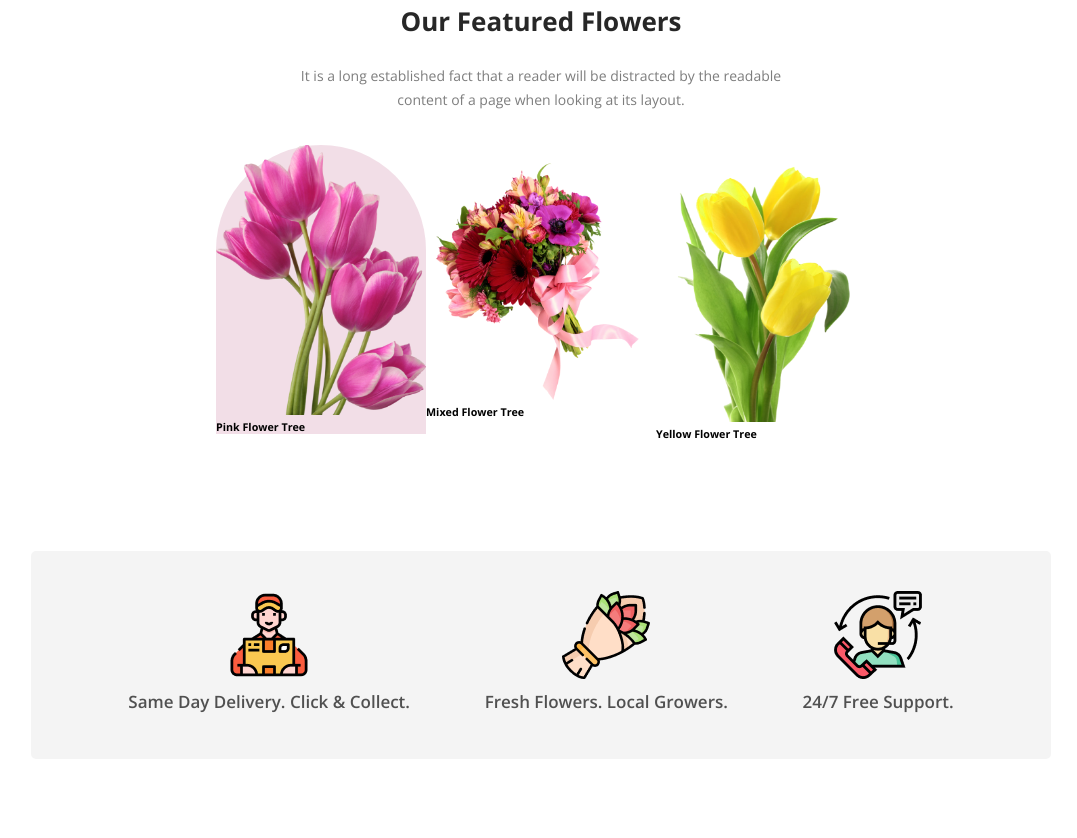
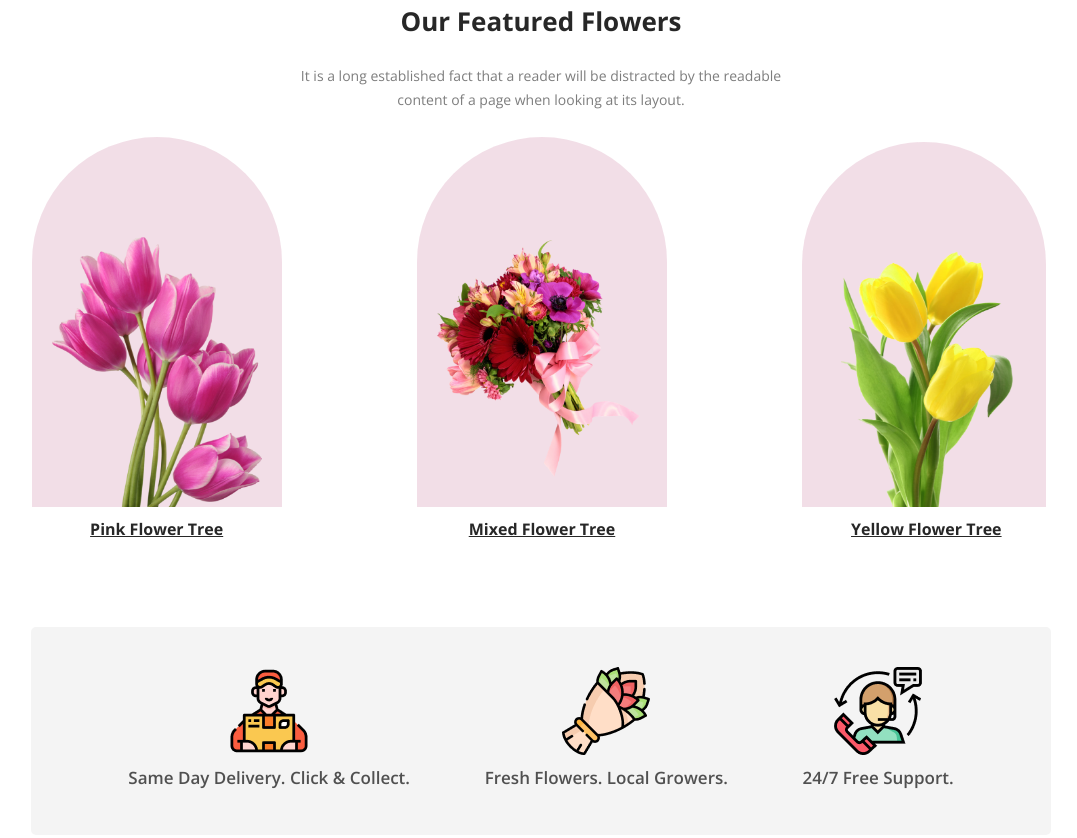
Before and after one commit to mdshawonreza/my-first-flowershop-assignmentn, a plain HTML site: page index.html in a window 1280 px wide. Shown: the part 657-1495 px from the top of the page, without its empty margins (99-1176 px from the left). Drawn offline with nearby package versions, Linux system fonts and the light colour scheme.

Commit message:
add this part

```diff
--- a/index.html
+++ b/index.html
@@ -29,17 +29,17 @@
             </div>
             <div class="section-flower-tree">
                 <div class="tree-container">
-                    <div class="tree-1">
-                        <img src="images/pngwing 6.png" alt="image" width="210px" height="270">
-                        <h6>Pink Flower Tree</h6>
+                    <div>
+                        <img  class="tree-1" src="images/pngwing 6.png" alt="image" width="210px" height="270">
+                        <h6><u>Pink Flower Tree</u></h6>
                     </div>
-                    <div class="tree-2">
-                        <img src="images/pngwing 5.png" alt="image" width="230px" height="240">
-                        <h6>Mixed Flower Tree</h6>
+                    <div>
+                        <img  class="tree-2" src="images/pngwing 5.png" alt="image" width="230px" height="240">
+                        <h6><u>Mixed Flower Tree</u></h6>
                     </div>
-                    <div class="tree-3">
-                        <img src="images/pngwing 7.png" alt="image" width="210px" height="285">
-                        <h6>Yellow Flower Tree</h6>
+                    <div>
+                        <img  class="tree-3" src="images/pngwing 7.png" alt="image" width="210px" height="285">
+                        <h6><u>Yellow Flower Tree</u></h6>
                     </div>
                 </div>
             </div>
@@ -70,6 +70,15 @@
                 <img src="images/pngwing 8.png" alt="image" width="200px">
             </div>
         </section>
+        <section class="section-4">
+            <div class="section-4-info">
+                <h2><b>Instagram</b></h2>
+                <p>It is a long established fact that a reader will be distracted by the readable content of a page when looking at its layout.</p>
+            </div>
+            <div class="section-4-bg">
+
+            </div>
+        </section>
     </main>
     <footer>
         <h2 class="footer-head"> <span>Flower</span>Shop</h2>
--- a/styles/flowershop.css
+++ b/styles/flowershop.css
@@ -59,24 +59,44 @@ margin-top: 100px;
 font-size: 14px;
 font-weight: 400;
 line-height: 24px;
-padding: 25px 0px;
+padding: 25px;
 text-align: center;
 }
 .tree-container{
     display: flex;
-    justify-content:center;
-    align-items: center;
+    justify-content:space-around;
+    align-items: end;
+    margin: 0px 63px 0px;
 }
 .tree-1{
     background-color: rgba(167, 33, 98, 0.15);
-    border-radius: 300px 300px 0px 0px;
+    border-radius: 400px 400px 0px 0px;
+    padding: 100px 20px 0px 20px;
+}
+.tree-2{
+    background-color: rgba(167, 33, 98, 0.15);
+    border-radius: 400px 400px 0px 0px;
+    padding: 100px 10px 30px 10px;
+}
+.tree-3{
+    background-color: rgba(167, 33, 98, 0.15);
+    border-radius: 400px 400px 0px 0px;
+    padding: 80px 17px 0px 17px;
+    margin-right: 4px;
+}
+.tree-container h6{
+    text-align: center;
+    color: #272727;
+    font-size: 16px;
+    font-weight: 700;
+    line-height: 35px;
 }
 /* this is main section 2 styles */
 
 .section-2-menu-info{
     display: flex;
     justify-content: space-around;
-    margin: 110px 130px;
+    margin: 80px  130px 110px;
     border-radius: 5px;
     background: rgba(39, 39, 39, 0.05);
     padding: 40px 60px;
@@ -122,7 +142,28 @@ font-weight: 400;
 line-height: 24px;
 padding: 20px 0px;
 }
+/* this main section 4 styles */
+.section-4-info{
+    text-align: center;
+    margin-top: 90px;
+}
+.section-4-info h2{
+    color: #272727;
+    font-size: 26px;
+    font-weight: 800px;
+}
+.section-4-info p{
+    color: rgba(39, 39, 39, 0.60);
+    font-size: 14px;
+    font-weight: 400;
+    line-height: 24px;
+    padding: 10px 380px 30px 380px;
+}
 
+.section-4-bg{
+    background-color: #E55473;
+    background-size: 200px 200px;
+}
 /* this is footer styles */
 footer{
     text-align: center;
```
